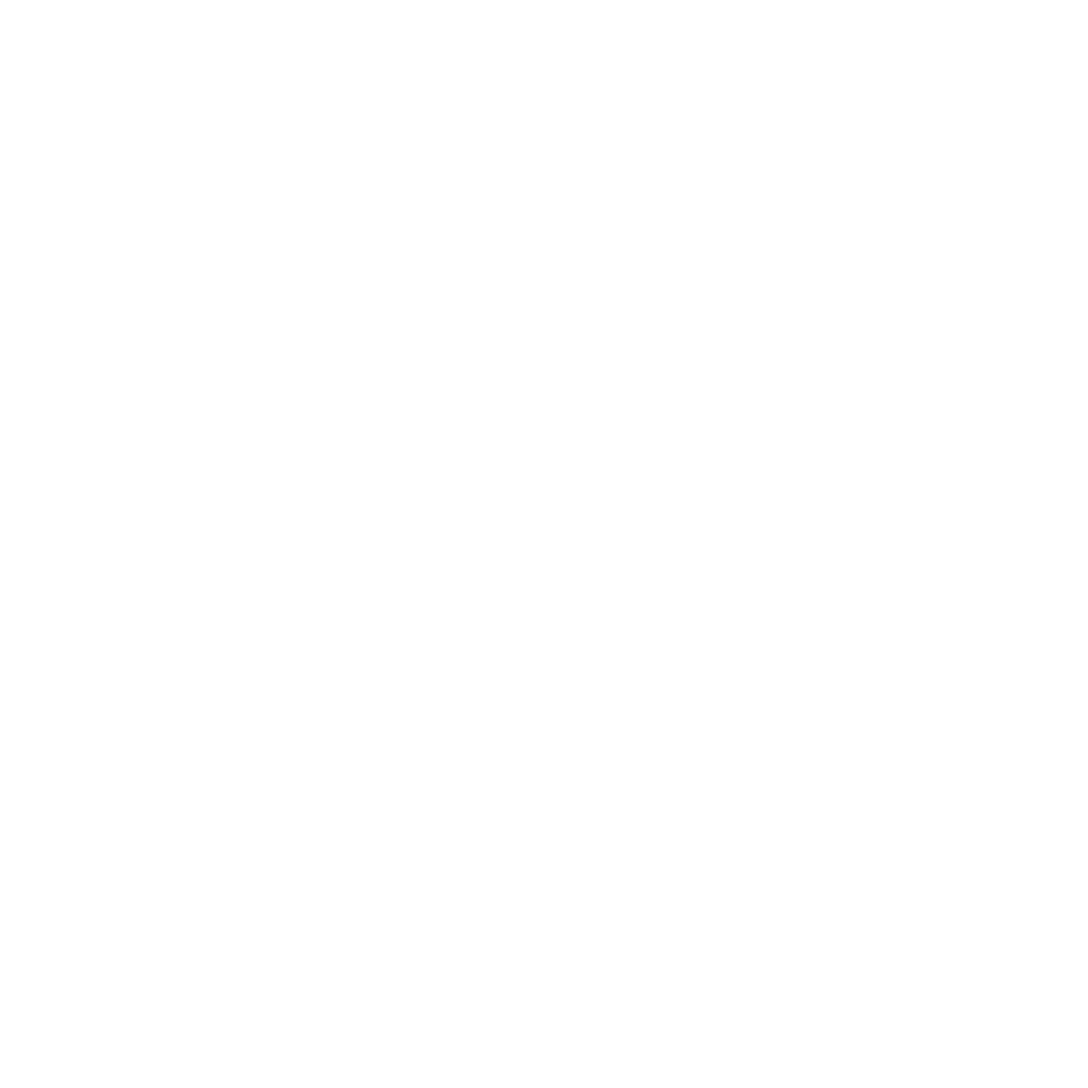
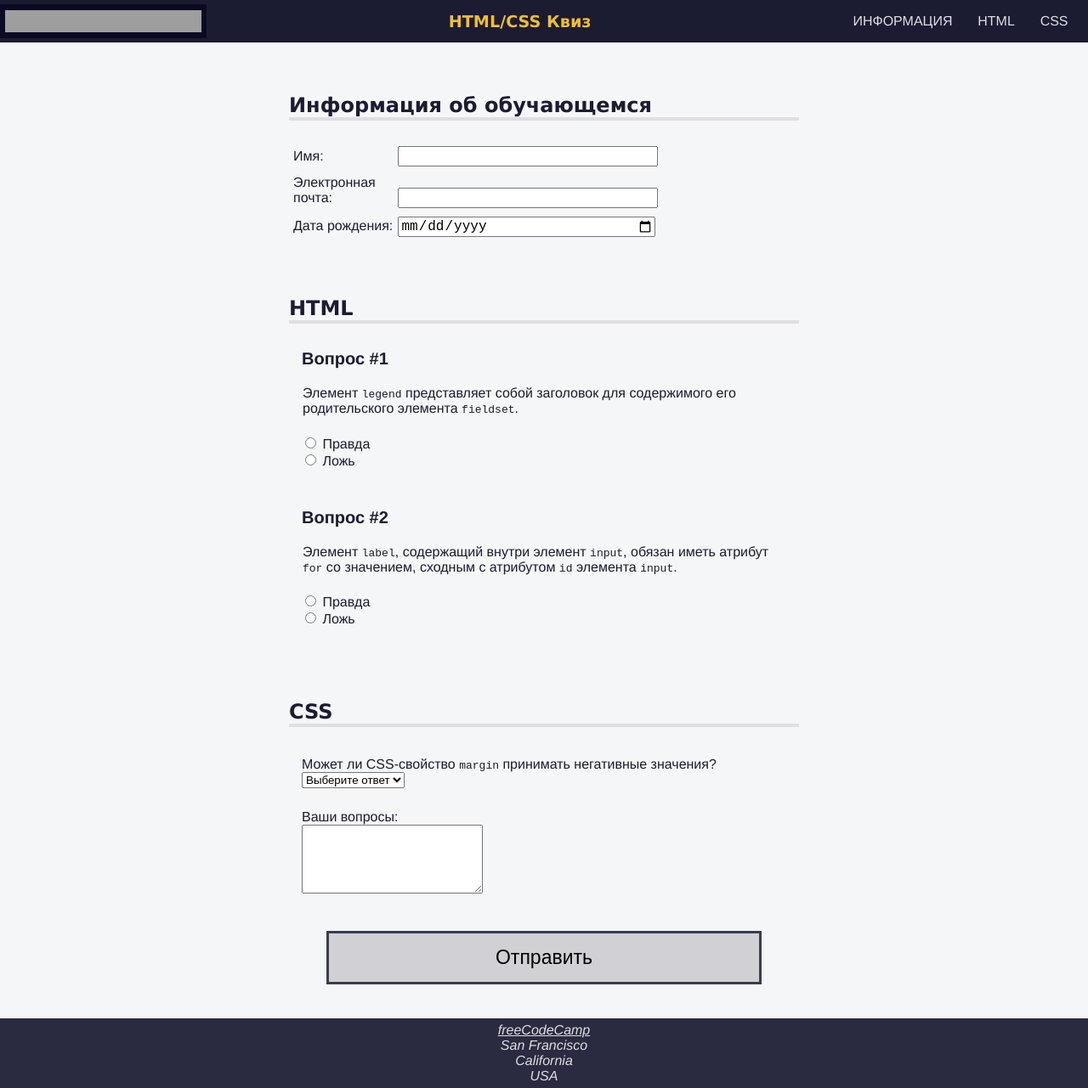
Before and after one commit to skifsky/skifsky.github.io, a plain HTML site: page contents/Accessibility_Quiz/accessibility_quiz.html in a window 1280 px wide. Shown: the whole page at 85% size. Before the commit the page ends 800 px from the top, so only its background shows below. Drawn offline with Linux system fonts and the light colour scheme; grey boxes are pictures that could not be loaded.

Commit message:
study-second#complete

```diff
--- a/contents/Accessibility_Quiz/accessibility_quiz.html
+++ b/contents/Accessibility_Quiz/accessibility_quiz.html
@@ -0,0 +1,119 @@
+<!DOCTYPE html>
+<html lang="ru">
+  <head>
+    <meta charset="UTF-8" />
+    <meta name="viewport" content="width=device-width, initial-scale=1.0" />
+    <meta name="description" content="freeCodeCamp Accessibility Quiz practice project" />
+    <title>Квиз (доступная среда)</title>
+    <link rel="stylesheet" href="styles.css" />
+  </head>
+  <body>
+    <header>
+      <img id="logo" alt="freeCodeCamp" src="https://cdn.freecodecamp.org/platform/universal/fcc_primary.svg">
+      <h1>HTML/CSS Квиз</h1>
+      <nav>
+        <ul>
+          <li><a href="#student-info">ИНФОРМАЦИЯ</a></li>
+          <li><a href="#html-questions">HTML</a></li>
+          <li><a href="#css-questions">CSS</a></li>
+        </ul>
+      </nav>
+    </header>
+    <main>
+      <form method="post" action="https://freecodecamp.org/practice-project/accessibility-quiz">
+        <section role="region" aria-labelledby="student-info">
+          <h2 id="student-info">Информация об обучающемся</h2>
+          <div class="info">
+            <label for="student-name">Имя:</label>
+            <input type="text" name="student-name" id="student-name" />
+          </div>
+          <div class="info">
+            <label for="student-email">Электронная почта:</label>
+            <input type="email" name="student-email" id="student-email" />
+          </div>
+          <div class="info">
+            <label for="birth-date">Дата рождения:</label>
+            <input type="date" name="birth-date" id="birth-date" />
+          </div>
+        </section>
+        <section role="region" aria-labelledby="html-questions">
+          <h2 id="html-questions">HTML</h2>
+          <div class="question-block">
+            <h3><span class="sr-only">Вопрос</span>1</h3>
+            <fieldset class="question" name="html-question-one">
+              <legend>
+                Элемент <code>legend</code> представляет собой  заголовок для содержимого его родительского элемента <code>fieldset</code>.
+              </legend>
+              <ul class="answers-list">
+                <li>
+                  <label for="q1-a1">
+                    <input type="radio" id="q1-a1" name="q1" value="true" />
+                    Правда
+                  </label>
+                </li>
+                <li>
+                  <label for="q1-a2">
+                    <input type="radio" id="q1-a2" name="q1" value="false" />
+                    Ложь
+                  </label>
+                </li>
+              </ul>
+            </fieldset>
+          </div>
+          <div class="question-block">
+            <h3><span class="sr-only">Вопрос</span>2</h3>
+            <fieldset class="question" name="html-question-two">
+              <legend>
+                Элемент <code>label</code>, содержащий внутри элемент <code>input</code>, обязан иметь атрибут <code>for</code> со значением, сходным с атрибутом <code>id</code> элемента <code>input</code>.
+              </legend>
+              <ul class="answers-list">
+                <li>
+                  <label for="q2-a1">
+                    <input type="radio" id="q2-a1" name="q2" value="true" />
+                    Правда
+                  </label>
+                </li>
+                <li>
+                  <label for="q2-a2">
+                    <input type="radio" id="q2-a2" name="q2" value="false" />
+                    Ложь
+                  </label>
+                </li>
+              </ul>
+            </fieldset>
+          </div>
+        </section>
+        <section role="region" aria-labelledby="css-questions">
+          <h2 id="css-questions">CSS</h2>
+          <div class="formrow">
+            <div class="question-block">
+              <label for="selector">Может ли CSS-свойство <code>margin</code> принимать негативные значения?</label>
+            </div>
+            <div class="answer">
+              <select name="selector" id="selector" required>
+                <option value="">Выберите ответ</option>
+                <option value="yes">Да</option>
+                <option value="no">Нет</option>
+              </select>
+            </div>
+            <div class="question-block">
+              <label for="css-textarea">Ваши вопросы:</label>
+            </div>
+            <div class="answer">
+              <textarea id="css-textarea" name="css-questions" rows="5" cols="24"></textarea>
+            </div>
+          </div>
+        </section>
+        <button type="submit">Отправить</button>
+      </form>
+    </main>
+    <footer>
+      <address>
+        <a href="https://freecodecamp.org">freeCodeCamp</a><br />
+        San Francisco<br />
+        California<br />
+        USA
+      </address>
+    </footer>
+  </body>
+</html>
--- a/contents/Accessibility_Quiz/styles.css
+++ b/contents/Accessibility_Quiz/styles.css
@@ -0,0 +1,184 @@
+@media (prefers-reduced-motion: no-preference) {
+* {
+    scroll-behavior: smooth;
+}
+}
+
+body {
+background: #f5f6f7;
+color: #1b1b32;
+font-family: Helvetica;
+margin: 0;
+}
+
+header {
+width: 100%;
+height: 50px;
+background-color: #1b1b32;
+display: flex;
+justify-content: space-between;
+align-items: center;
+position: fixed;
+top: 0;
+}
+
+#logo {
+width: max(10rem, 18vw);
+background-color: #0a0a23;
+aspect-ratio: 35 / 4;
+padding: 0.4rem;
+}
+
+h1 {
+color: #f1be32;
+font-size: min(5vw, 1.2em);
+text-align: center;
+}
+
+nav {
+width: 50%;
+max-width: 300px;
+height: 50px;
+}
+
+nav > ul {
+display: flex;
+justify-content: space-evenly;
+flex-wrap: wrap;
+align-items: center;
+padding-inline-start: 0;
+margin-block: 0;
+height: 100%;
+}
+
+nav > ul > li {
+color: #dfdfe2;
+margin: 0 0.2rem;
+padding: 0.2rem;
+display: block;
+}
+
+nav > ul > li:hover {
+background-color: #dfdfe2;
+color: #1b1b32;
+cursor: pointer;
+}
+
+li > a {
+color: inherit;
+text-decoration: none;
+}
+
+main {
+padding-top: 50px;
+}
+
+section {
+width: 80%;
+margin: 0 auto 10px auto;
+max-width: 600px;
+}
+
+h1,
+h2 {
+font-family: Verdana, Tahoma;
+}
+
+h2 {
+border-bottom: 4px solid #dfdfe2;
+margin-top: 0px;
+padding-top: 60px;
+}
+
+.info {
+padding: 10px 0 0 5px;
+}
+
+.formrow {
+margin-top: 30px;
+padding: 0px 15px;
+}
+
+input {
+font-size: 16px;
+}
+
+.info label, .info input {
+display: inline-block;
+}
+
+.info input {
+width: 50%;
+text-align: left;
+}
+
+.info label {
+width: 20%;
+min-width: 55px;
+}
+
+.question-block {
+text-align: left;
+display: block;
+width: 100%;
+margin-top: 20px;
+padding-top: 5px;
+}
+
+h3 {
+margin-top: 5px;
+padding-left: 15px;
+font-size: 20px;
+}
+
+h3::before {
+content: "Вопрос #";
+}
+
+.question {
+border: none;
+padding-bottom: 0;
+}
+
+.answers-list {
+list-style: none;
+padding: 0;
+}
+
+button {
+display: block;
+margin: 40px auto;
+width: 40%;
+padding: 15px;
+font-size: 23px;
+background: #d0d0d5;
+border: 3px solid #3b3b4f;
+}
+
+footer {
+background-color: #2a2a40;
+display: flex;
+justify-content: center;
+}
+
+footer,
+footer a {
+color: #dfdfe2;
+}
+
+address {
+text-align: center;
+padding: 0.3em;
+}
+
+.sr-only {
+position: absolute;
+width: 1px;
+height: 1px;
+padding: 0;
+margin: -1px;
+overflow: hidden;
+clip: rect(0, 0, 0, 0);
+white-space: nowrap;
+border: 0;
+}
--- a/styles.css
+++ b/styles.css
@@ -5,8 +5,15 @@ body {
     color: bisque;
 }
 
+/* HEADER SELECTOR */
+header img {
+    display: block;
+    margin: 0 auto;
+    width: 10%;
+    border: 2px solid bisque;
+}
+
 /* MAIN SELECTOR */
-
 h1, h2, p {
     text-align: center;
 }
@@ -16,8 +23,17 @@ hr {
     width: 50%;
 }
 
+/* FOOTER SELECTOR*/
+footer {
+    text-align: center;
+    margin-top: 20px;
+}
+
+.copyright {
+    font-style: italic;
+}
+
 /* REFERENCES */
-
 a {
     color: beige;
 }
```
Also changed, not shown: contents/Tribute_Page/tribute_page.html (added, +12 -0 lines), contents/survey/survey.html (+3 -2 lines), index.html (+11 -6 lines), contents/Tribute_Page/styles.css (added).
